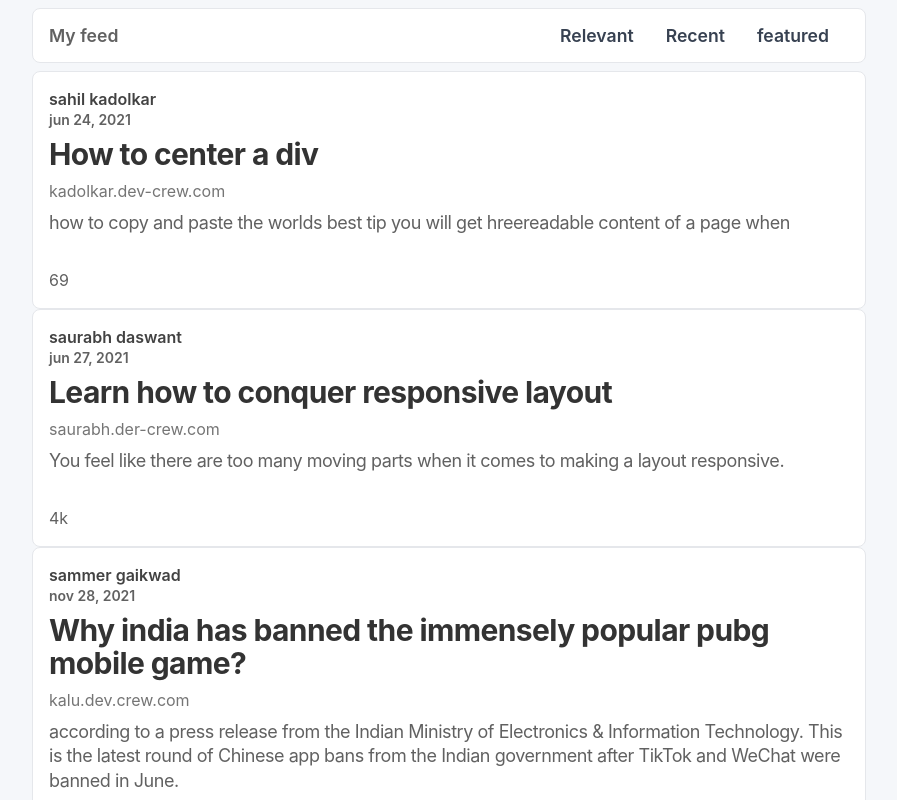
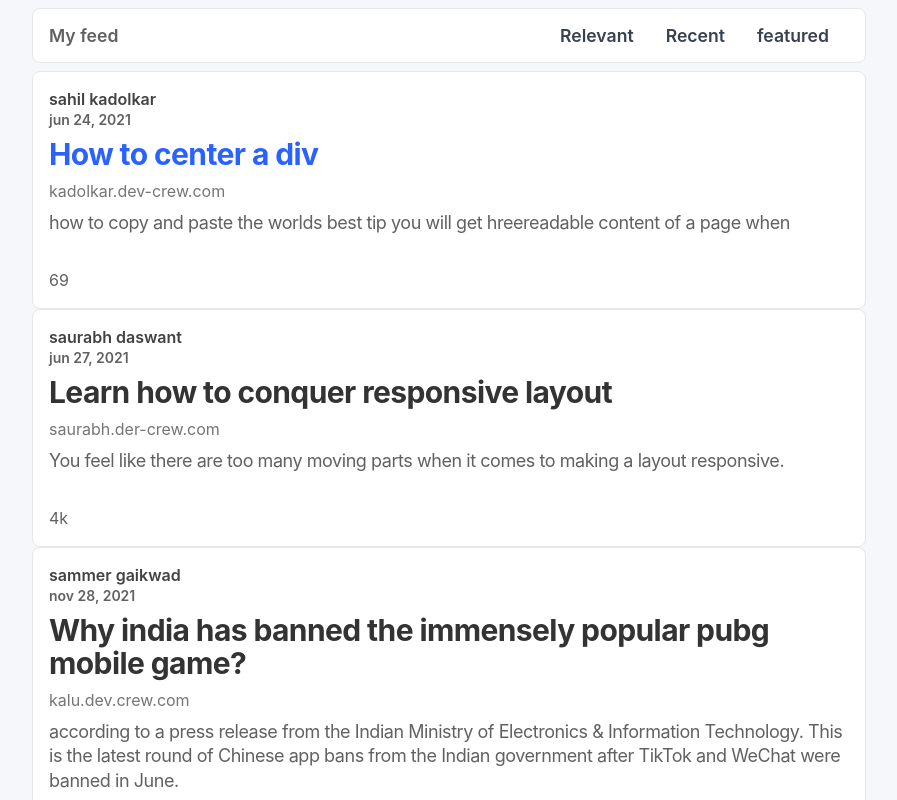
Before and after one commit to Saurabhdaswant/deployment, a React (Create React App) app: page / in a window 1280 px wide. In both pictures the pointer is over the element "How to center a div". Shown: the top 800 px of the page, without its empty margins (191-1088 px from the left). Built offline with nearby package versions, Linux system fonts and the light colour scheme; data requests are answered from the project's data file.

Commit message:
hover effect of the topic component

```diff
--- a/src/index.css
+++ b/src/index.css
@@ -57,6 +57,10 @@ p {
   color: #333333;
 }
 
+.topic:hover {
+  color: #2962ff;
+}
+
 .name {
   line-height: 22px;
   color: #424242;
```
